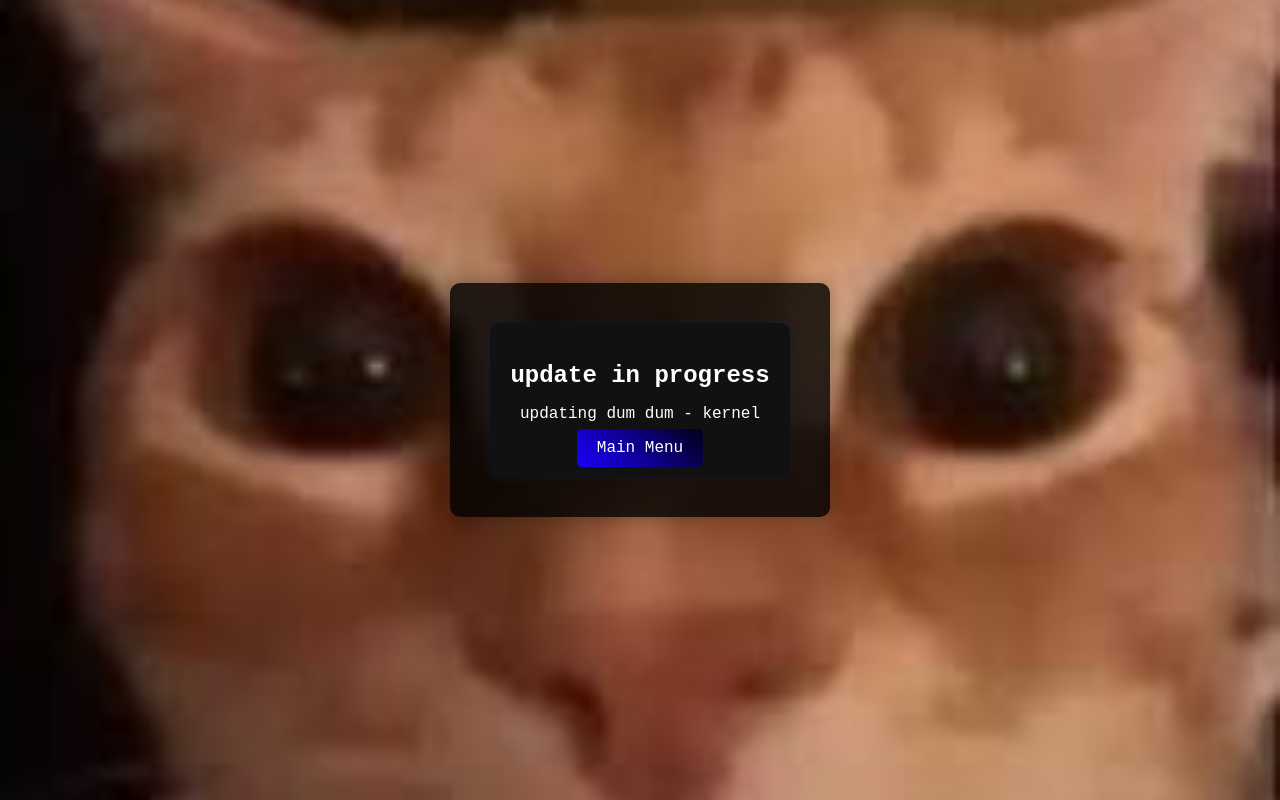
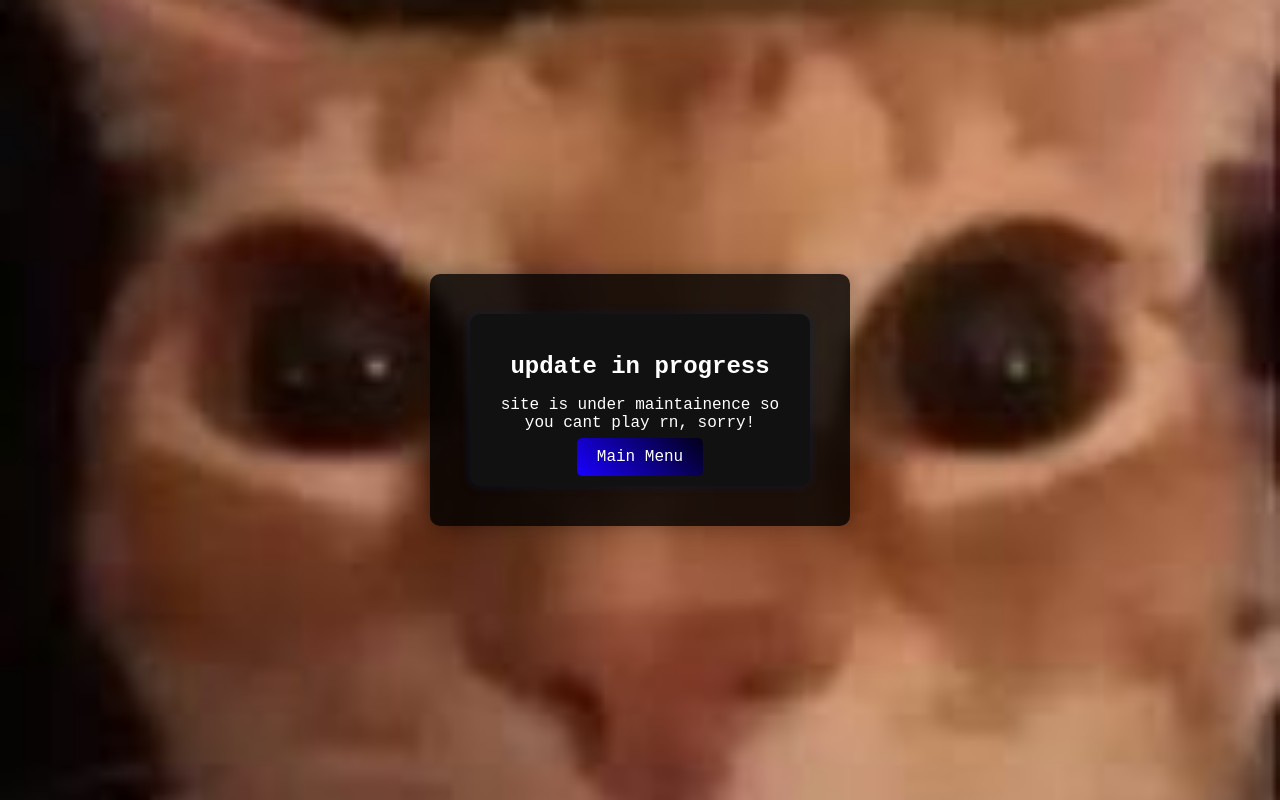
Before and after one commit to Pr0j3ct-Ch4os/ps-v2, a website: page update.html in a window 1280 px wide. Drawn offline with Linux system fonts and the light colour scheme; files whose address does not match are found by name.

Commit message:
updated this page

```diff
--- a/update.html
+++ b/update.html
@@ -8,13 +8,13 @@
   <link rel="stylesheet" href="stylesbeta.css">
 
 </head>
-<body>
+<body style = "background-color: black;">
   <div class="container">
 
     <div class="boxes">
       <div class="box">
-        <h2>update in progress</h2>
-        <p>updating dum dum - kernel </p>
+        <h2 style = "color: white;">update in progress</h2>
+        <p style = "color: white;">site is under maintainence so you cant play rn, sorry!</p>
         <a href="index.html" class="button">Main Menu</a>
 
 
```
